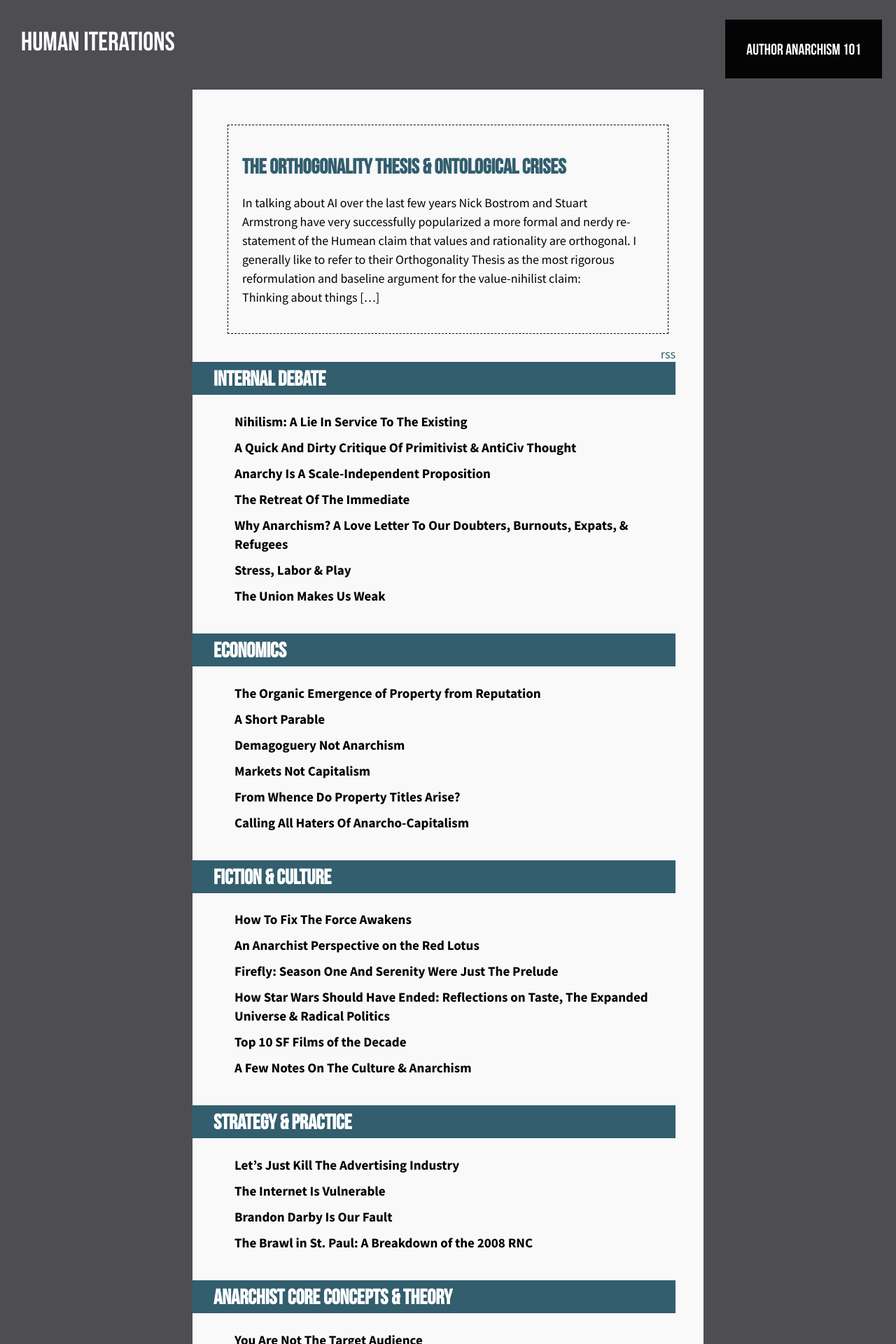
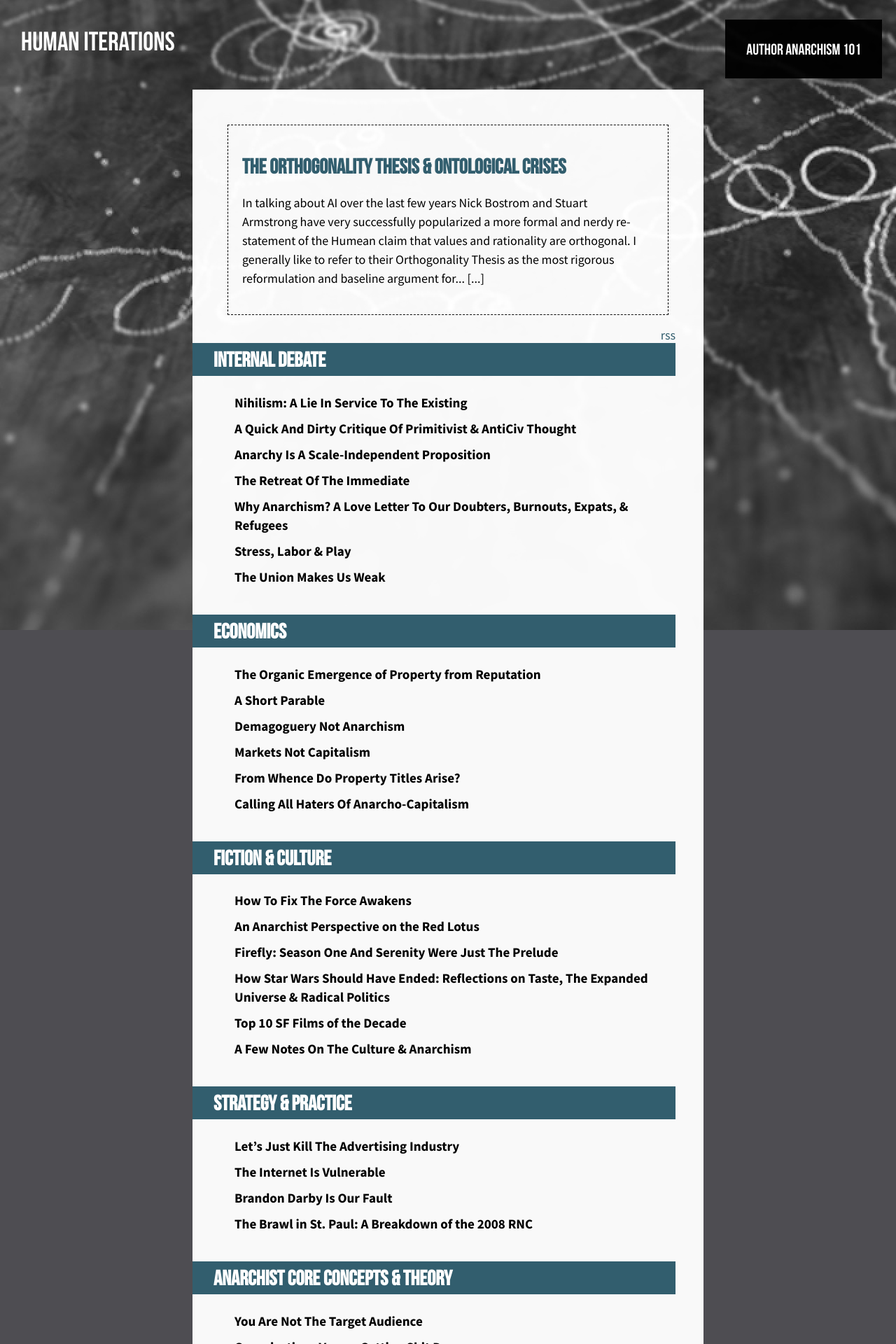
Before and after one commit to rechelon/rechelon.github.io, a Jekyll site: the page built from index.html, in a window 1280 px wide. Shown: the top 1920 px of the page at 70% size. Built offline with Jekyll 4.4.1, drawn with Linux system fonts in a browser that asks for light colours; some web fonts are replaced.

Commit message:
background

```diff
--- a/_includes/header.html
+++ b/_includes/header.html
@@ -1,3 +1,6 @@
+<div class="background" deluminate_imagetype="jpg">
+</div>
+
 <header class="site-header header">
 
 <a href="{{ site.baseurl }}/"><div class="site-title">{{ site.name }}</div></a>
--- a/_sass/_base.scss
+++ b/_sass/_base.scss
@@ -37,7 +37,7 @@ h2 {
 }
 
 .background {
-  background-image: url('/img/bubble2.jpg');
+  background-image: url('../img/bubble2.jpg');
   background-position-y: -510px;
   position: fixed;
   top: 0;
--- a/index.html
+++ b/index.html
@@ -5,8 +5,9 @@ layout: default
 <div class="home">
 
 <div class="preview-block">
-<a href="https://humaniterations.net/2016/05/16/the-orthogonality-thesis-ontological-crises/"><h2> The Orthogonality Thesis &amp; Ontological Crises</h2></a>
-<p>In talking about AI over the last few years Nick Bostrom and Stuart Armstrong&nbsp;have very successfully popularized a more formal and nerdy re-statement of the Humean claim that values and rationality are orthogonal. I generally like to refer to their Orthogonality Thesis&nbsp;as the most rigorous reformulation and baseline argument for the value-nihilist claim: Thinking&nbsp;about things […]</p>
+
+  <a href="{{ site.posts.first.url }}"><h2>{{site.posts.first.title}}</h2></a>
+  <p>{{ site.posts.first.content | strip_html | truncatewords: 50 }} [...]</p>
 </div>
 
 <a class="rss" href="{{ "/feed.xml" | prepend: site.baseurl }}">rss</a>
```
